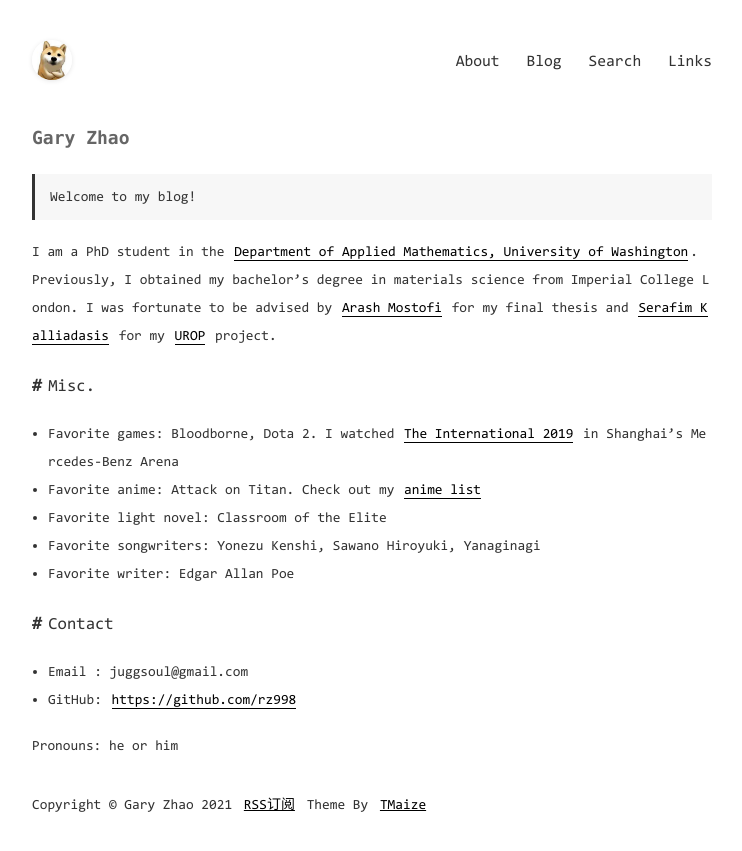
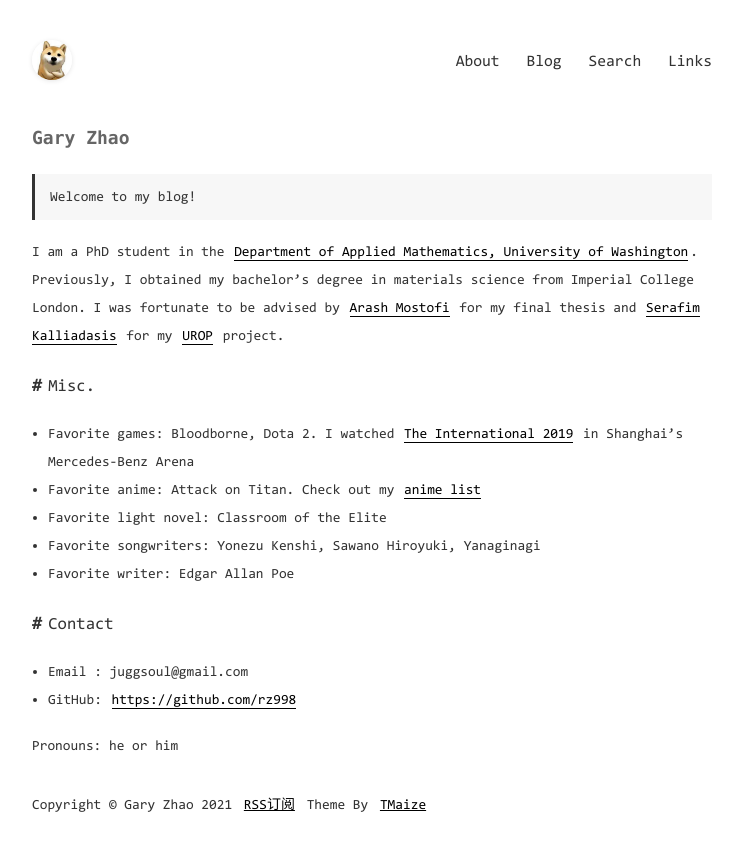
Before and after one commit to rz998/garyzhao.net, a Jekyll site: the page built from index.md, in a window 1280 px wide. Shown: the top 851 px of the page, without its empty margins (268-1010 px from the left). Built offline with Jekyll 4.4.1, drawn with Linux system fonts in a browser that asks for light colours.

Commit message:
Update common.css

```diff
--- a/static/css/common.css
+++ b/static/css/common.css
@@ -23,7 +23,7 @@ body {
   margin: 0 auto;
 }
 div {
-    word-wrap: break-word;
+    word-break: break-word;
 }
 * {
   -webkit-tap-highlight-color: transparent;
```
